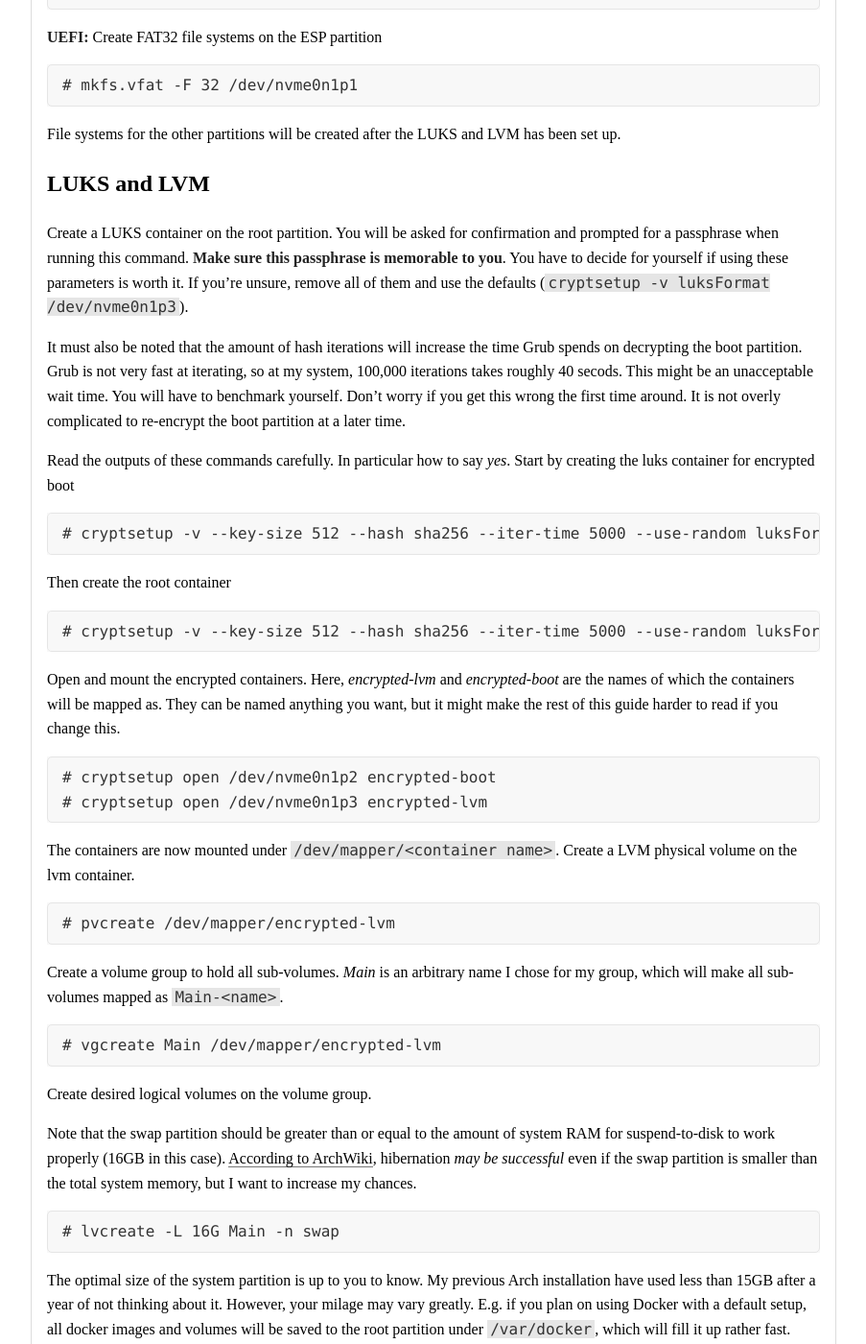
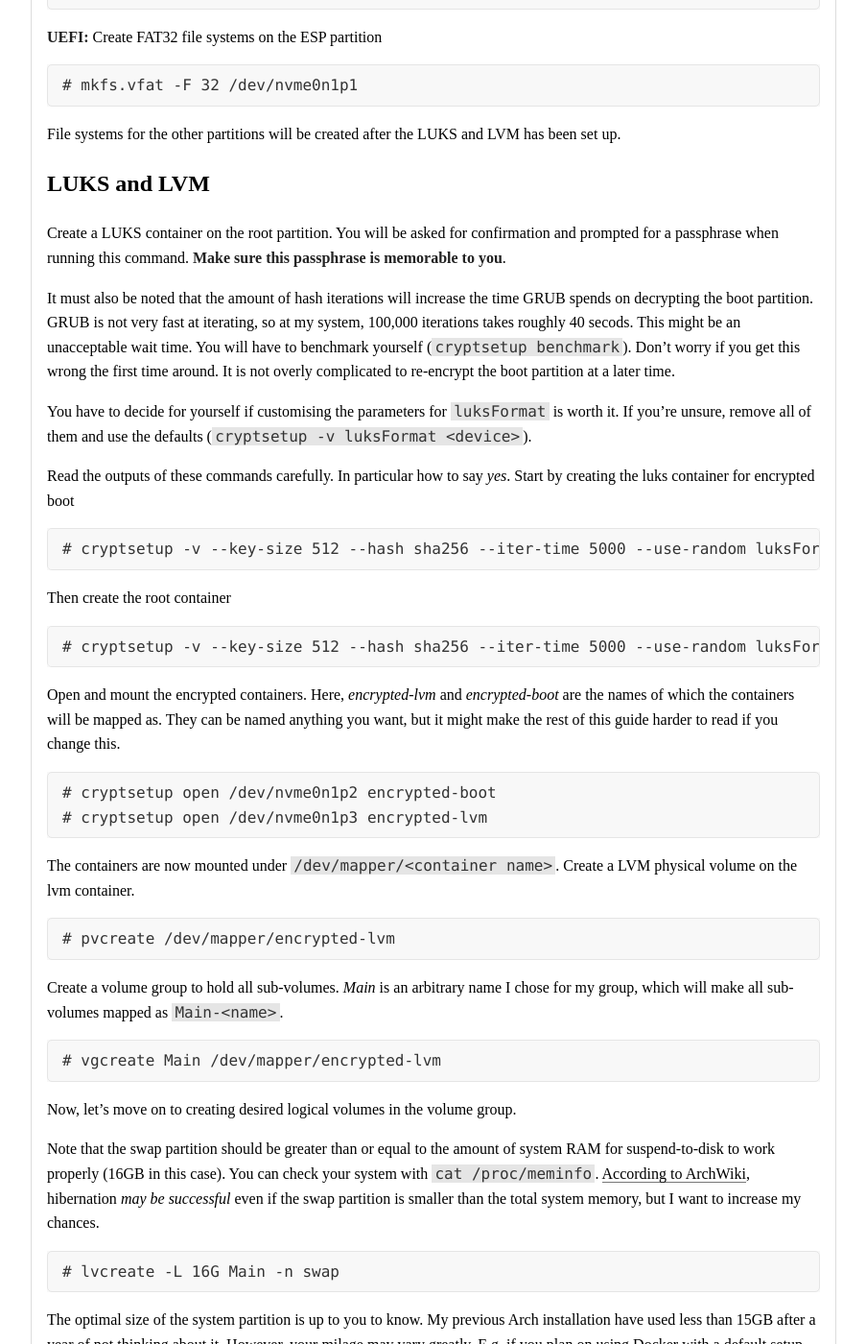
Before and after one commit to stigok/blog.stigok.com, a Jekyll site: the page built from collections/_posts/2018-05-03-lvm-in-luks-with-encrypted-boot-partition-and-suspend-to-disk.md, in a window 1280 px wide and 1400 px high, scrolled down 3424 px. Shown: the whole window at 96% size, without its empty margins (188-1091 px from the left). Built offline with Jekyll 4.4.1, drawn with Linux system fonts in a browser that asks for light colours; some of the changed text lies outside the part shown.

Commit message:
Improve wording and content in general

```diff
--- a/collections/_posts/2018-05-03-lvm-in-luks-with-encrypted-boot-partition-and-suspend-to-disk.md
+++ b/collections/_posts/2018-05-03-lvm-in-luks-with-encrypted-boot-partition-and-suspend-to-disk.md
@@ -60,8 +60,9 @@
 
 ## Preparations
 
-Boot up Arch Linux installation media and follow the official installation
-procedure up until partitioning.
+Boot up Arch Linux installation media and follow the [official installation
+procedure](https://wiki.archlinux.org/index.php/Installation_guide) up until
+*Partition the disks*.
 
 The main storage device you want to use should be backed up before continuing.
 
@@ -159,14 +160,15 @@
 
 Create a LUKS container on the root partition. You will be asked for confirmation and prompted
 for a passphrase when running this command. **Make sure this passphrase is memorable to you**.
-You have to decide for yourself if using these parameters is worth it. If you're unsure, remove
-all of them and use the defaults (`cryptsetup -v luksFormat /dev/nvme0n1p3`).
 
-It must also be noted that the amount of hash iterations will increase the time Grub spends on
-decrypting the boot partition. Grub is not very fast at iterating, so at my system, 100,000
+It must also be noted that the amount of hash iterations will increase the time GRUB spends on
+decrypting the boot partition. GRUB is not very fast at iterating, so at my system, 100,000
 iterations takes roughly 40 secods. This might be an unacceptable wait time. You will have to
-benchmark yourself. Don't worry if you get this wrong the first time around. It is not overly
-complicated to re-encrypt the boot partition at a later time.
+benchmark yourself (`cryptsetup benchmark`). Don't worry if you get this wrong the first time
+around. It is not overly complicated to re-encrypt the boot partition at a later time.
+
+You have to decide for yourself if customising the parameters for `luksFormat` is worth it.
+If you're unsure, remove all of them and use the defaults (`cryptsetup -v luksFormat <device>`).
 
 Read the outputs of these commands carefully. In particular how to say *yes*. Start by creating
 the luks container for encrypted boot
@@ -194,10 +196,11 @@
 
     # vgcreate Main /dev/mapper/encrypted-lvm
 
-Create desired logical volumes on the volume group.
+Now, let's move on to creating desired logical volumes in the volume group.
 
 Note that the swap partition should be greater than or equal to the amount of system RAM for
-suspend-to-disk to work properly (16GB in this case).
+suspend-to-disk to work properly (16GB in this case). You can check your system with
+`cat /proc/meminfo`.
 [According to ArchWiki][Arch Wiki hibernation notes], hibernation *may be successful* even if
 the swap partition is smaller than the total system memory, but I want to increase my chances.
 
@@ -266,24 +269,22 @@
 the next step. However, it might be smart to glance through here to understand how
 my system is set up.
 
+If you find it hard to follow the next steps, consult [the official installation
+guide's installation section](https://wiki.archlinux.org/index.php/Installation_guide#Installation).
+
 ## Prepare for chroot
-
-Re-order the list of package mirrors pacman is using if desired. I am selecting the
-mirrors closest to my geographical location to the top of my list, then leaving
-everything else as it is. This file will be automatically be copied to the new
-system later on.
 
 If you're plugged in with ethernet but haven't configured an IP address yet, try
 get one through DHCP before continuing, as it expects a working internet connection.
-
-Again, I have a crazy device name here; *enp0s31f6* (aka *eth0*)
+Again, I have a crazy device name. *enp0s31f6* might be *eth0* on other systems or
+distros.
 
     # dhclient enp0s31f6
 
 You should now be connected to the internet.
 
 Install base packages. Add *your* favorite editor instead of `vim` if you'd like,
-and only add `efibootmgr` if you are on a **UEFI** system.
+and skip adding `efibootmgr` if you are **not** on a **UEFI** system.
 
     # pacstrap /mnt base base-devel vim grub efibootmgr
 
@@ -380,9 +381,13 @@
     # cryptsetup luksAddKey /dev/nvme0n1p3 /etc/initcpio/keys/encrypted-lvm.key
 
 Now that the LVM container has a keyfile attached, the passphrase used
-initially when creating the LUKS container can **optionally** be removed
-from the device.
+initially when creating the LUKS container **can optionally** be removed
+from the device. If this is done, unlocking the boot partition is the **only
+way** to recover the key-file used to unlock the LVM partition.
+**Use the below command with caution**. Depending on your security
+threat-model, this might be unecessary.
 
+    # # Skip this step if you don't understand the risks.
     # cryptsetup luksKillSlot /dev/nvme0n1p3 0 --keyfile /etc/initcpio/keys/encrypted-lvm.key
 
 Create the initial ramdisk environment and make sure it doesn't return any errors.
@@ -391,7 +396,7 @@
     # mkinitcpio -p linux
 
 Set strict permissions for the ramdisk images now that the decryption keys
-are embedded
+are embedded in them
 
     # chmod 0600 /boot/initramfs-linux*
 
@@ -437,7 +443,7 @@
 
     GRUB_CMDLINE_LINUX="cryptdevice=UUID=%uuid%:encrypted-lvm root=/dev/mapper/Main-root resume=/dev/mapper/Main-swap cryptkey=rootfs:/encrypted-lvm.key"
 
-And, in the same file, un-comment the `GRUB_ENABLE_CRYPTODISK` to enable booting
+And, in the same file, un-comment the `GRUB_ENABLE_CRYPTODISK=y` to enable booting
 from an encrypted system.
 
 Then replace `%uuid%` with the UUID of the LVM partition.
@@ -474,20 +480,21 @@
 All set! Rebooting is the only way to figure out if it was set up correctly
 or not.
 
+    # exit
     # reboot
 
-Please send me an e-mail if you have any troubles -- or if you didn't.
+Please send me an e-mail if you have any troubles -- or if you didn't!
 
 ## References
 
 Links that are not already scattered within the document
 
-- https://wiki.archlinux.org/index.php/Mkinitcpio#Common_hooks
-- https://wiki.archlinux.org/index.php/Dm-crypt/Encrypting_an_entire_system#Preparing_the_logical_volumes
-- https://wiki.archlinux.org/index.php/Dm-crypt/System_configuration#mkinitcpio
-- https://wiki.archlinux.org/index.php/GRUB#GUID_Partition_Table_.28GPT.29_specific_instructions
-- https://jlk.fjfi.cvut.cz/arch/manpages/man/alpm-hooks.5
-- https://linux-blog.anracom.com/2018/11/30/full-encryption-with-luks-sha512-aes-xts-plain64-grub2-really-slow/
+- <https://wiki.archlinux.org/index.php/Mkinitcpio#Common_hooks>
+- <https://wiki.archlinux.org/index.php/Dm-crypt/Encrypting_an_entire_system#Preparing_the_logical_volumes>
+- <https://wiki.archlinux.org/index.php/Dm-crypt/System_configuration#mkinitcpio>
+- <https://wiki.archlinux.org/index.php/GRUB#GUID_Partition_Table_.28GPT.29_specific_instructions>
+- <https://jlk.fjfi.cvut.cz/arch/manpages/man/alpm-hooks.5>
+- <https://linux-blog.anracom.com/2018/11/30/full-encryption-with-luks-sha512-aes-xts-plain64-grub2-really-slow/>
 
 [Arch Wiki hibernation notes]: https://wiki.archlinux.org/index.php/Power_management/Suspend_and_hibernate#About_swap_partition.2Ffile_size
 [random urandom]: https://unix.stackexchange.com/questions/324209/when-to-use-dev-random-vs-dev-urandom
```
Also changed, not shown: other parts of collections/_posts/2018-05-03-lvm-in-luks-with-encrypted-boot-partition-and-suspend-to-disk.md (+9 -8 lines).
